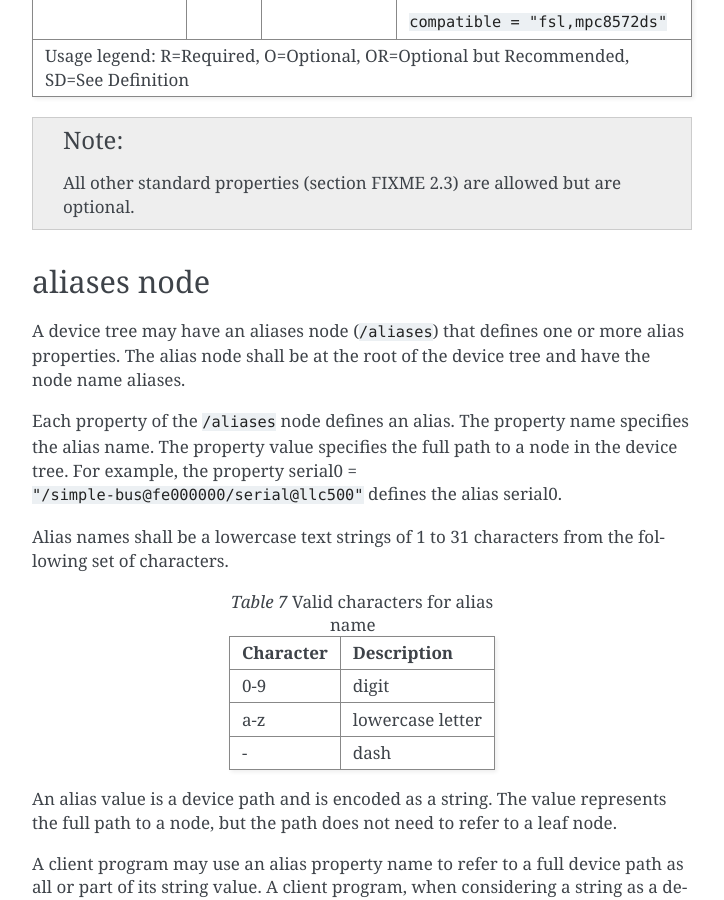
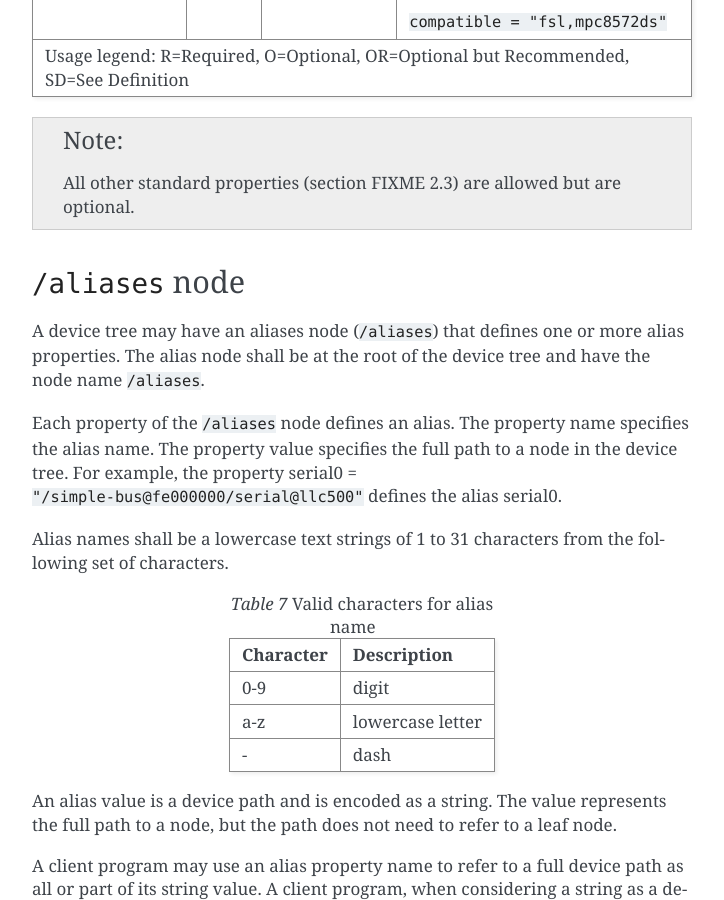
Before and after one commit to devicetree-org/devicetree-specification, a Sphinx documentation site: the page built from source/devicenodes.rst, in a window 1280 px wide and 900 px high, scrolled down 1177 px. Shown: the whole window, without its empty margins (388-1112 px from the left). Built offline with Sphinx 7.4.7, drawn with Linux system fonts in a browser that asks for light colours; some of the changed text lies outside the part shown.

```diff
--- a/source/devicenodes.rst
+++ b/source/devicenodes.rst
@@ -51,12 +51,12 @@ are descendants. The full path to the root node is ``/``.
 
 .. note:: All other standard properties (section FIXME 2.3) are allowed but are optional.
 
-aliases node
-------------
+``/aliases`` node
+-----------------
 
 A device tree may have an aliases node (``/aliases``) that defines one or
 more alias properties. The alias node shall be at the root of the device
-tree and have the node name aliases.
+tree and have the node name ``/aliases``.
 
 Each property of the ``/aliases`` node defines an alias. The property name
 specifies the alias name. The property value specifies the full path to
```
